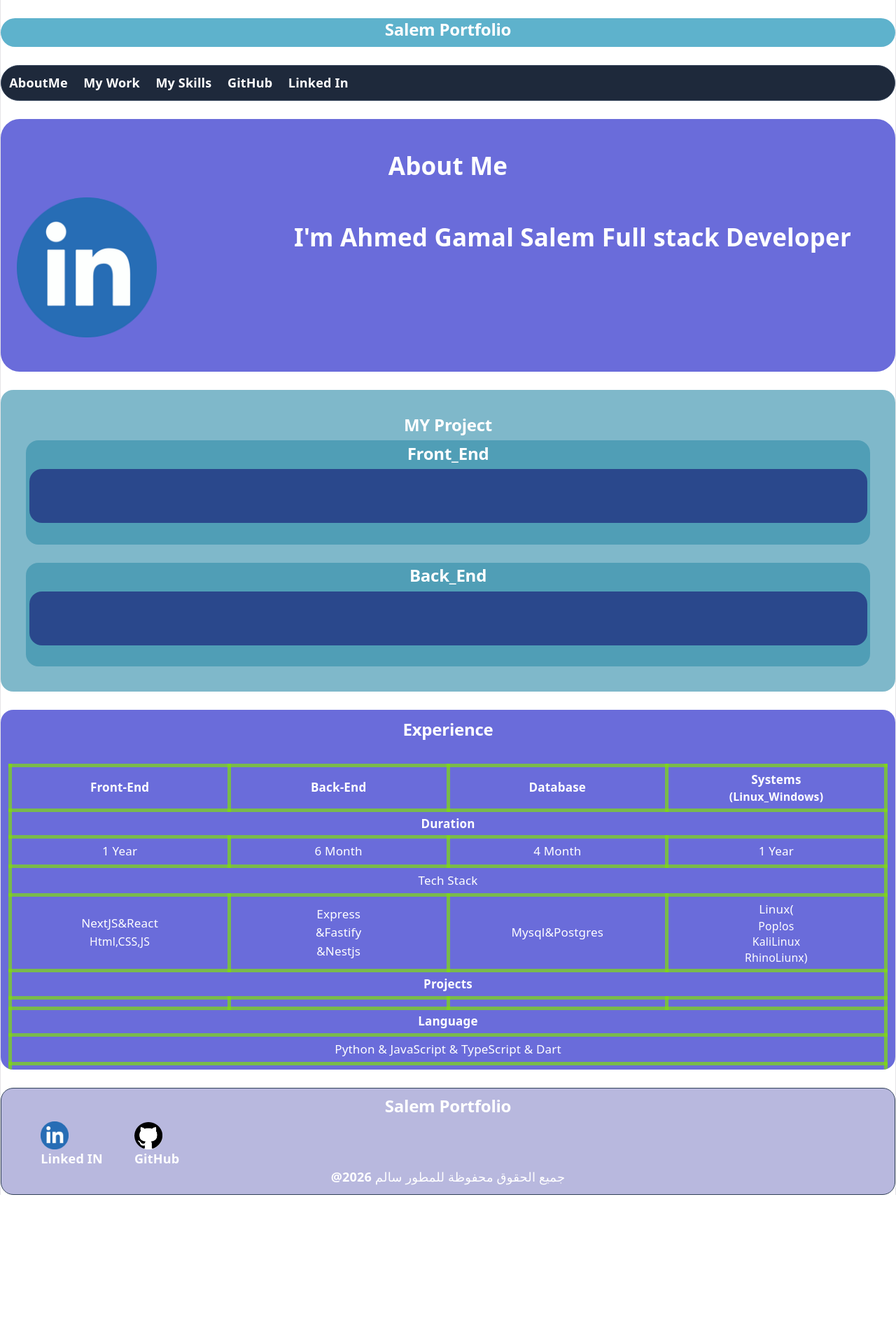
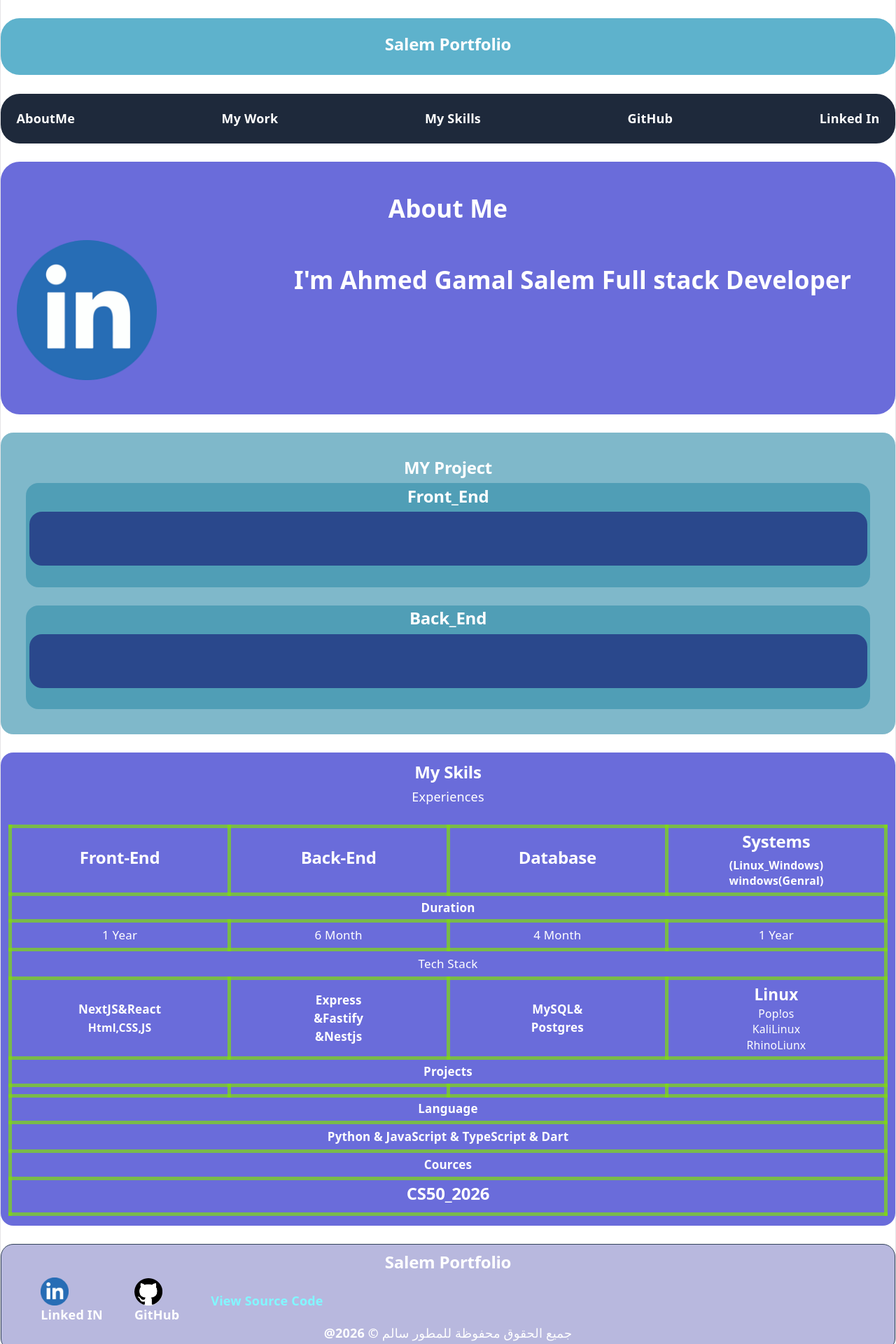
Before and after one commit to AGsalem/portfolio, a React (Vite) app: page / in a window 1280 px wide. Shown: the top 1920 px of the page at 70% size. Before the commit the page ends 1707 px from the top, so only its background shows below. Built offline with nearby package versions, Linux system fonts and the light colour scheme.

Commit message:
fix min lentgh for table

```diff
--- a/src/App.tsx
+++ b/src/App.tsx
@@ -6,8 +6,8 @@ import Skills from "./exp/skills"
 import { useState, useEffect } from "react"
 export default function App() {
   const [a, b] = useState(false)
+  // عمل مؤقت
   useEffect(() => {
-    // عملنا تايمر صغير جداً علشان نضمن المتصفح لقط الحالة الأولى وهي مخفية
     const t = setTimeout(() => {
       b(true)
     }, 50)
@@ -19,7 +19,6 @@ export default function App() {
         ${a ? ' opacity-800 translate-y-0' : '  opacity-0  translate-y-5'}
           `}>
         <br />
-        {/* <div className={`${a ? "opacity-100  translate-y-5" : "opacity-0 translate-y-10"}`}> */}
         <Hed></Hed>
         <br />
         <About></About>
--- a/src/dev/footer.tsx
+++ b/src/dev/footer.tsx
@@ -1,27 +1,31 @@
 import b from '../assets/2.png'
-import c from  '../assets/3.png'
+import c from '../assets/3.png'
 export default function Footer() {
   return (
     <>
       <div className="  bg-[#2d2f9e56]  z-50 border-slate-700 font-bold p-2.5 text  gap-2.5  border rounded-2xl ">
 
-    <div className="font-bold">
-      <h2>Salem Portfolio</h2>
-      </div>
+        <div className="font-bold">
+          <h2>Salem Portfolio</h2>
+        </div>
         <div></div>
         <div className="flex align-middle justify items-center gap-10">
 
           <div></div>
 
           <div>
-            <a href="https://www.linkedin.com/in/ahmed-gamal-5888573ab/" target='__blank'><img className="hover:-translate-y-2 hover:scale-[1.02]  hover:shadow-2xl  transition-all duration-300 ease-out" src={b} width={40}></img>Linked IN</a>
+            <a href="https://www.linkedin.com/in/ahmed-gamal-5888573ab/" rel="noopener noreferrer" target='__blank'><img className="hover:-translate-y-2 hover:scale-[1.02]  hover:shadow-2xl  transition-all duration-300 ease-out" src={b} width={40}></img>Linked IN</a>
           </div>
           <div >
-          <a href="https://github.com/AGsalem" target='__blank'><img  className="hover:-translate-y-2 hover:scale-[1.02]  hover:shadow-2xl  transition-all duration-300 ease-out" src={c}width={40}></img>GitHub</a></div>        </div>
+            <a href="https://github.com/AGsalem" rel="noopener noreferrer" target='__blank'><img className="hover:-translate-y-2 hover:scale-[1.02]  hover:shadow-2xl  transition-all duration-300 ease-out" src={c} width={40}></img>GitHub</a>
+          </div>
+          <h6> <a rel="noopener noreferrer" className='text-[#82f7ff]' href='https://github.com/AGsalem/portfolio' target='__blank'>View Source Code</a></h6>
+        </div>
+
         <footer className="flex align-middle justify-center items-center">
 
 
-          @جميع الحقوق محفوظة للمطور سالم 2026
+          @جميع الحقوق محفوظة للمطور سالم &#169; 2026
         </footer></div>
 
 
--- a/src/dev/hed.tsx
+++ b/src/dev/hed.tsx
@@ -1,36 +1,37 @@
 export default function Hed() {
     return (
         <>
-      <div className=" font-bold tracking-wider text-2xl t-2 rounded-3xl p-0.5 bg-[#138eb4ad]">
-                    <h2 className="">Salem Portfolio</h2>
-                </div>
-                <br/>
-            <div className=" max-[390]:text-sm   bg-[#1E293B]  z-50 border-slate-700 font-bold p-2.5   flex gap-2.5 backdrop-blur-2xl border rounded-3xl justify-between items-center t-2">
+            <div className=" font-bold tracking-wider text-2xl t-2 rounded-3xl p-5 bg-[#138eb4ad]  items-center">
+                <h2 className="">Salem Portfolio</h2>
+            </div>
+            <br />
+            <div className="  bg-[#1E293B] z-50 p-5 font-bold rounded-3xl  justify-between items-center t-2">
 
 
-                <div className="flex gap-5 transition-all duration-300 ease-out ">
-                    <div className="hover:-translate-y-2 hover:scale-[1.02]  hover:shadow-2xl  transition-all duration-300 ease-out ">
+                <div className="flex gap-5 transition-all duration-300 ease-out justify-between items-center ">
+                    <div className="hover:-translate-y-1.5 hover:scale-[1.02]  hover:shadow-2xl  transition-all duration-500 ease-out ">
                         <a href="#about">AboutMe</a>
                     </div>
-                    <div className="hover:-translate-y-2 hover:scale-[1.02]:  hover:shadow-2xl transition-all duration-300 ease-out">
+                    <div className="hover:-translate-y-1.5 hover:scale-[1.02]:  hover:shadow-2xl transition-all duration-500 ease-out">
                         <a href="#mywork">My Work</a>
                     </div>
-                    <div>
-                    <a href="#skills">My Skills</a>
+                    <div className="hover:-translate-y-1.5 hover:scale-[1.02]:  hover:shadow-2xl transition-all duration-500 ease-out">
+                        <a href="#skills">My Skills</a>
                     </div>
                     {/* دة الي جوة الصفحة لازم ياخدidمثال
                 <div id=1>واستعيدة في اللينك  */}
 
                     {/* /hover:-translate-y-2 hover:scale-[1.02]:  hover:shadow-2xl*/}
-                    <div className="hover:-translate-y-2 hover:scale-[1.02]  hover:shadow-2xl  transition-all duration-300 ease-out ">
-                        <a className="transition-all duration-300 ease-out " href="https://github.com/AGsalem" target="blank">
+                    <div className="hover:-translate-y-1.5 hover:scale-[1.02]  hover:shadow-2xl  transition-all duration-500 ease-out ">
+                        <a className="transition-all duration-300 ease-out " href="https://github.com/AGsalem" rel="noopener noreferrer" target="blank">
 
                             GitHub
                         </a></div>
-                    <div className="hover:-translate-y-2 hover:scale-[1.02]  hover:shadow-2xl  transition-all duration-300 ease-out ">
+                    <div className="hover:-translate-y-1.5 hover:scale-[1.02]  hover:shadow-2xl  transition-all duration-500 ease-out ">
                         <div className="flex gap-1">
 
-                            <a className="" href="https://www.linkedin.com/in/ahmed-gamal-5888573ab/" target="blank">
+                            <a className="" href="https://www.linkedin.com/in/ahmed-gamal-5888573ab/" target="blank
+                            "rel="noopener noreferrer">
                                 Linked In
 
                             </a></div></div>
--- a/src/exp/skills.tsx
+++ b/src/exp/skills.tsx
@@ -1,22 +1,25 @@
 import '../index.css'
 export default function Skills() {
     return (
+        // لا خالص هحطة في الموقع يدوس حمل خلصنا بقولك شوف الصورة هل الجدول احط في حاجة تانية غير الي ناقص اكملة ولا اعمل   بتاع جديد بس حاسس كدة كفاي عشان الهيد على الموبيلات جي مظبوط
         <>
             <div className=' bg-[#3639cebd] p-3 rounded-t-2xl'>
-                <h2>Experience</h2> </div>
-            {/* <div className="w-full max-w-full block overflow-x-auto overflow-y-auto h-[400px] max-height-[400px] px-[10px]"> */}
-            <div id='skills' className="w-full max-w-full block overflow-x-auto overflow-y-auto h-100 max-height-[400px] px-2.5  bg-[#3639cebd] p-3 rounded-b-2xl">
+               <h2>My Skils</h2>
+                <h3>Experiences</h3> </div>
+
+            <div id='skills' className="w-full max-w-full block overflow-x-auto overflow-y-auto h-full max-height-[400px] px-2.5  bg-[#3639cebd] p-3 rounded-b-2xl">
 
                 <div className='flex justify-center align-middle min-w-150 w-full '>
-                    <table className="w-full min-w-150 table-fixed">
+                    <table className="w-full  table-fixed">
                         <thead></thead>
                         <tr className="gap-2">
                             {/* بداية الجدول المعرفات */}
-                            <th>Front-End</th>
-                            <th>Back-End</th>
-                            <th>Database</th>
-                            <th>Systems
+                            <th><h2>Front-End</h2></th>
+                            <th><h2>Back-End</h2></th>
+                            <th><h2>Database</h2></th>
+                            <th><h2>Systems</h2>
                                 <p className='text-sm font-bold'>(Linux_Windows)</p>
+                                <p className='text-sm '>windows(Genral)</p>
                             </th>
                         </tr>
                         <tbody>
@@ -35,22 +38,22 @@ export default function Skills() {
                             <tr><td colSpan={4}>Tech Stack</td></tr>
                         </thead>
                         <tr>
-                            <td>NextJS&React
+                            <td className="font-bold">NextJS&React
                                 <br />
                                 <span className="text-sm" >Html,CSS,JS</span>
                             </td>
-                            <td>
+                            <td className="font-bold">
                                 <p>Express</p>
                                 <p>&Fastify</p>
                                 <p>&Nestjs</p>
                             </td>
-                            <td>Mysql&Postgres</td>
-                            <td>Linux(
-                                <b />
+                            <td className="font-bold">MySQL& <p>Postgres</p></td>
+                            <td ><h3 className='font-bold text-xl '>Linux</h3>
+
                                 <p className='text-sm'>Pop!os</p>
 
                                 <p className='text-sm'>KaliLinux</p>
-                                <p className='text-sm'>RhinoLiunx)</p>
+                                <p className='text-sm'>RhinoLiunx</p>
                                 {/* <p className='text-sm '>Widows(Puplic)</p> */}
                             </td>
                         </tr>
@@ -73,8 +76,8 @@ export default function Skills() {
                             </tr>
                         </thead>
                         <tr>
-                            <td colSpan={4}>
-                                Python & JavaScript & TypeScript & Dart
+                            <td colSpan={4} className='font-bold'>
+                                Python  &  JavaScript  &  TypeScript  &  Dart
                             </td>  </tr>
                         {/* هنا الكورسات */}
                         <thead>
--- a/src/index.css
+++ b/src/index.css
@@ -142,7 +142,7 @@
      max-width: 40%;
    }
 
-   @media (max-width:418) {
+   @media (max-width:418px) {
      max-width: 20%
    }
  }
@@ -197,6 +197,8 @@
     padding: 0 10px !important;
     height: 400px;
     max-height: 400px;
+    min-height: 1024px;
+    margin-bottom: 40px;
   }
 
   .table-container table {
```
Also changed, not shown: 1 other file (tests, documents, lock files or other folders).
